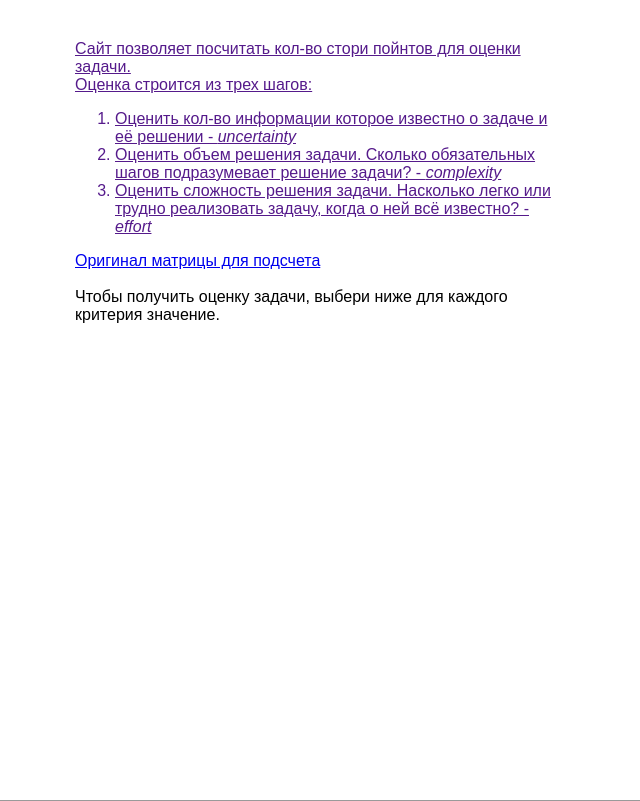
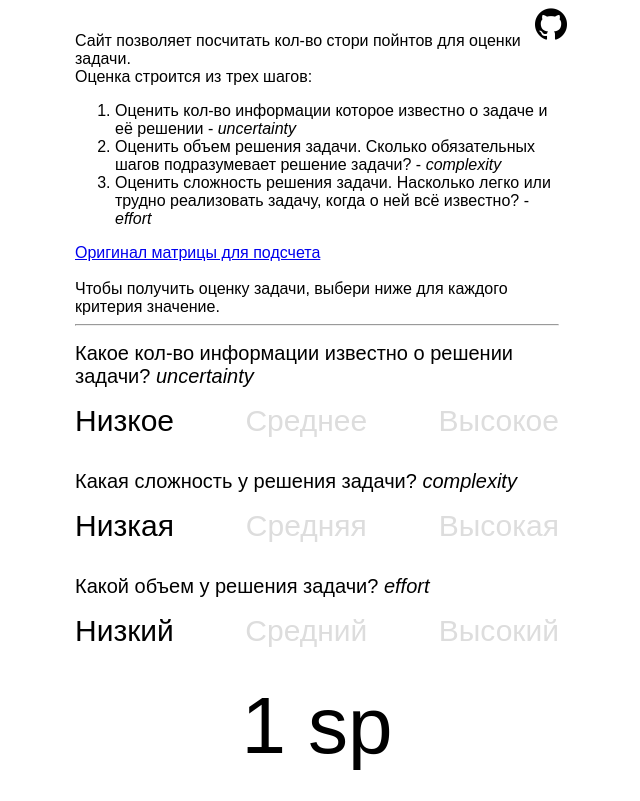
Before and after one commit to Thisman/thisman.github.io, a plain HTML site: page index.html in a window 1280 px wide. Shown: the top 801 px of the page, without its empty margins (323-963 px from the left). Drawn offline with Linux system fonts and the light colour scheme.

Commit message:
Fix html

```diff
--- a/index.html
+++ b/index.html
@@ -7,7 +7,9 @@
 </head>
 <body>
     <div class="main-container">
-        <a href=""
+        <a href="https://github.com/Thisman/thisman.github.io" class="github-link" target="_blank">
+            <img src="./github-icon.png" />
+        </a>
         <div class="description">
             Сайт позволяет посчитать кол-во стори пойнтов для оценки задачи. <br />
             Оценка строится из трех шагов:
--- a/styles.css
+++ b/styles.css
@@ -1,8 +1,15 @@
+html,
+body {
+    width: 100%;
+    height: 100%;;
+}
 body {
     font-family: arial;
+    margin: 0;
     padding: 0;
 }
 .main-container {
+    position: relative;
     width: 500px;
     margin: auto;
     padding: 32px 8px 0;
@@ -19,7 +26,7 @@ body {
     margin: 16px 0;
 }
 .task-property {
-    margin-bottom: 40px;
+    margin-bottom: 32px;
 }
 .task-property-name {
     font-size: 20px;
@@ -54,3 +61,15 @@ body {
     text-align: center;
     font-style: italic;
 }
+.github-link {
+    width: 32px;
+    height: 32px;
+    display: block;
+    position: absolute;
+    right: 0;
+    top: 8px;
+}
+.github-link img {
+    width: 100%;
+    height: 100%;
+}
```
Also changed, not shown: github-icon.png (added).
